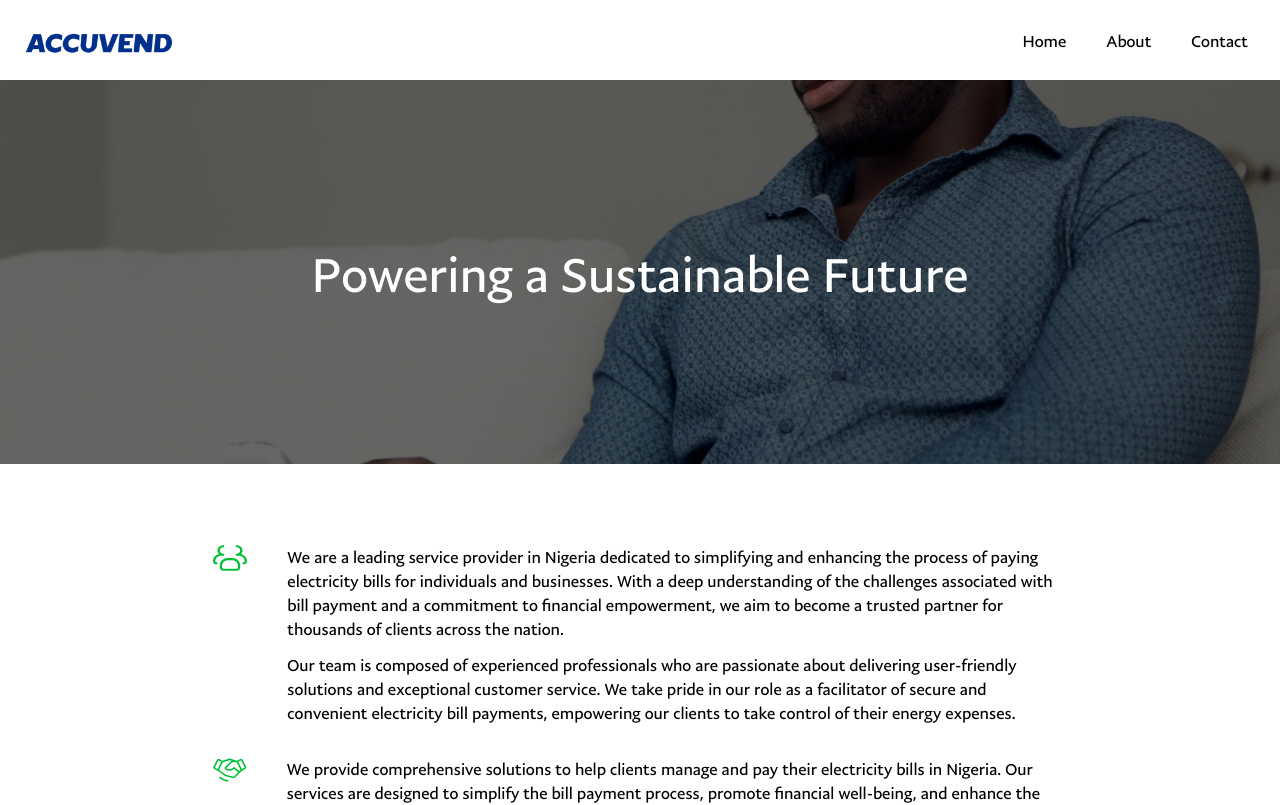
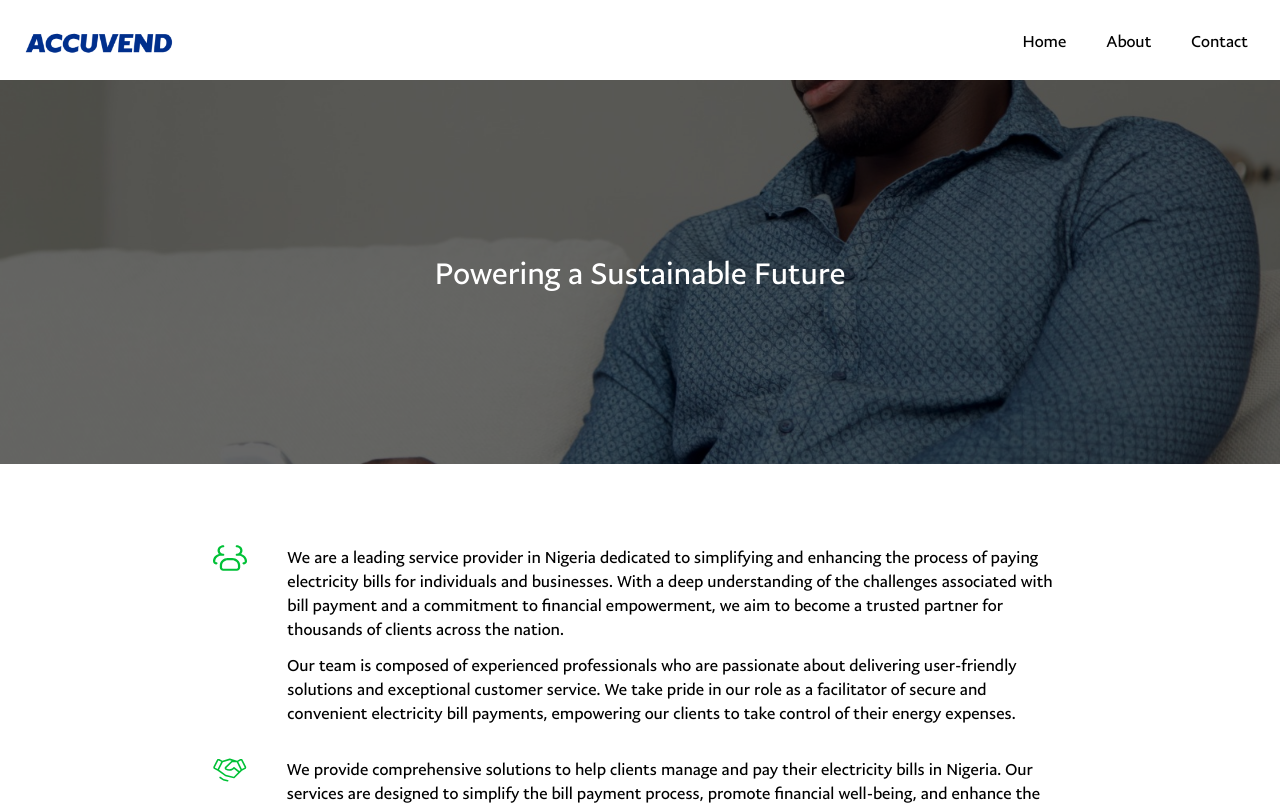
Before and after one commit to Eyohen/accuvendweb, a React (Vite) app: page /about in a window 1280 px wide. Shown: the top 805 px of the page. Built offline with nearby package versions, Linux system fonts and the light colour scheme.

Commit message:
chore: fixes

```diff
--- a/src/pages/About.jsx
+++ b/src/pages/About.jsx
@@ -4,8 +4,6 @@ import Footer from "../components/Footer"
 import aboutpic from '../assets/about.jpeg';
 
 function About() {
-
-
     return (
         <>
             <Navbar />
@@ -16,7 +14,7 @@ function About() {
 
                 {/* Text content */}
                 <div className="text-center text-white relative z-10">
-                    <p className='text-4xl lg:text-5xl'>Powering a Sustainable Future</p>
+                    <p className='text-3xl'>Powering a Sustainable Future</p>
                 </div>
             </div>
 
```
